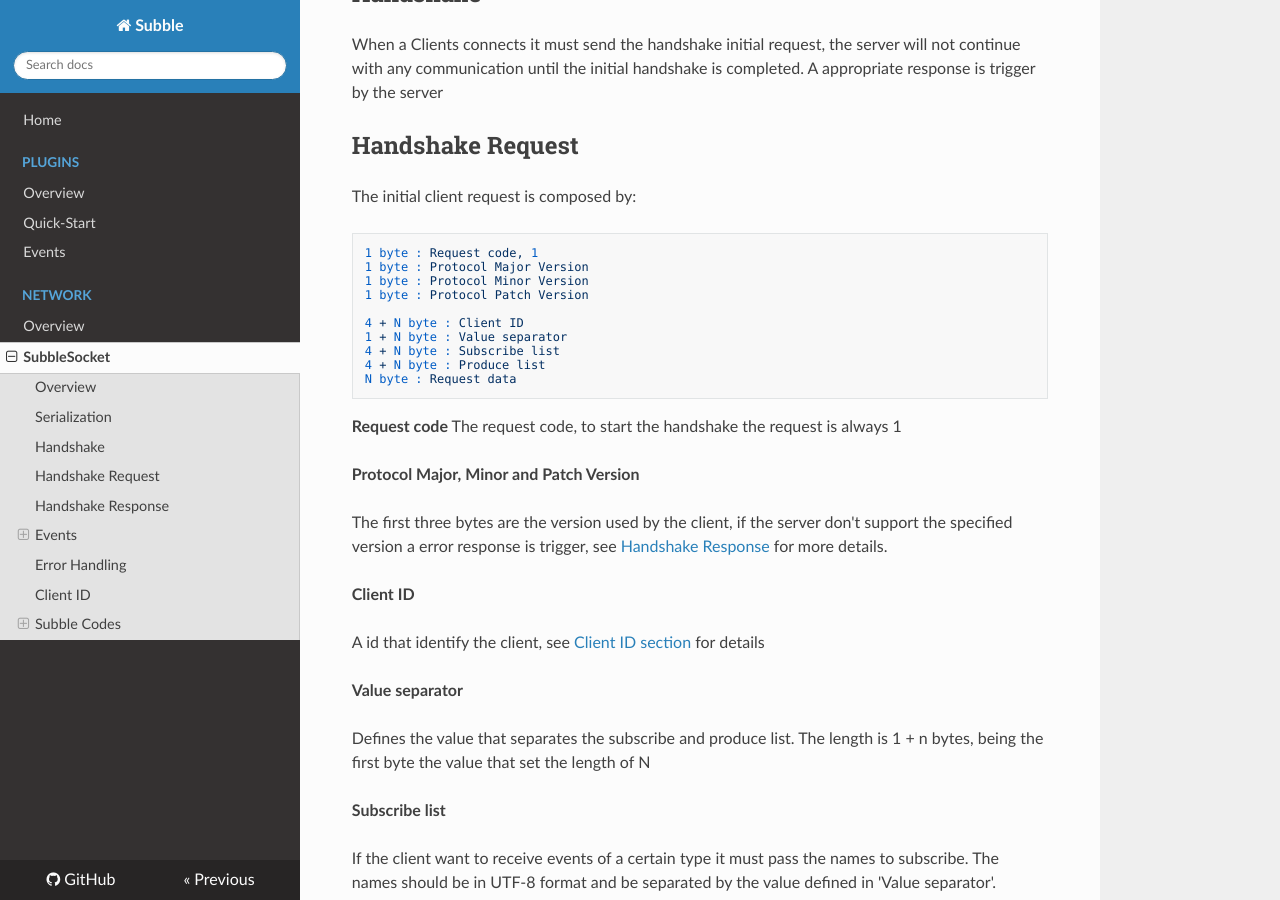
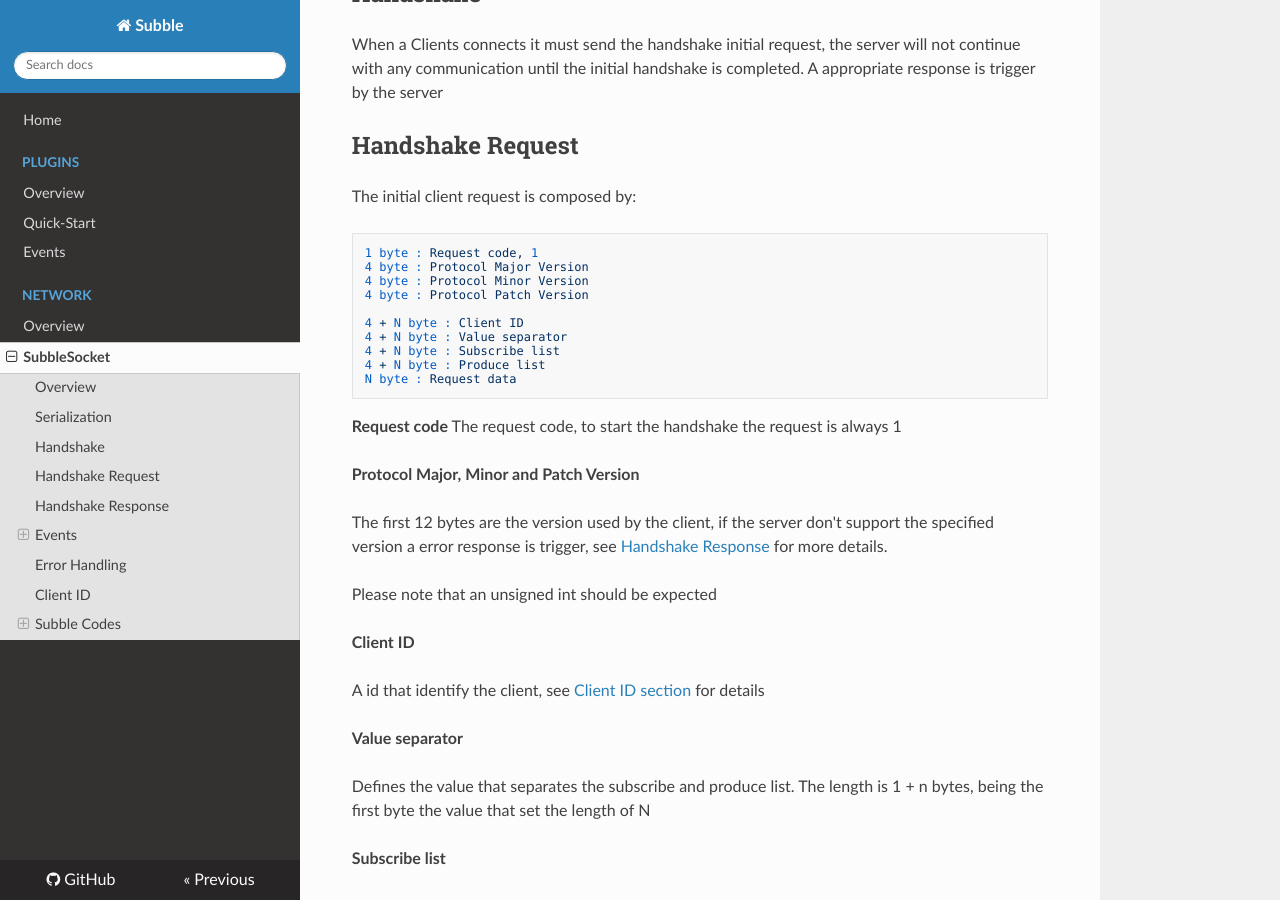
Before and after one commit to Subble/Subble, an MkDocs documentation site: the page built from docs/network/subble-socket/1.0.0/index.md, in a window 1280 px wide and 900 px high, scrolled down 1087 px. Built offline with MkDocs 1.6.1, drawn with Linux system fonts in a browser that asks for light colours; nearby versions of some CDN libraries; old or Windows-style settings are respelled for this version of MkDocs; some of the changed text lies outside the part shown.

Commit message:
Updated Documentation for Socket protocol

```diff
--- a/docs/network/subble-socket/1.0.0/index.md
+++ b/docs/network/subble-socket/1.0.0/index.md
@@ -41,12 +41,12 @@ When a Clients connects it must send the handshake initial request, the server w
 The initial client request is composed by:
 
     1 byte : Request code, 1
-    1 byte : Protocol Major Version
-    1 byte : Protocol Minor Version
-    1 byte : Protocol Patch Version
+    4 byte : Protocol Major Version
+    4 byte : Protocol Minor Version
+    4 byte : Protocol Patch Version
 
     4 + N byte : Client ID
-    1 + N byte : Value separator
+    4 + N byte : Value separator
     4 + N byte : Subscribe list
     4 + N byte : Produce list
     N byte : Request data
@@ -56,8 +56,10 @@ The request code, to start the handshake the request is always 1
 
 **Protocol Major, Minor and Patch Version**
 
-The first three bytes are the version used by the client, if the server don't support the specified version a error response is trigger,
+The first 12 bytes are the version used by the client, if the server don't support the specified version a error response is trigger,
 see [Handshake Response](#handshake-response) for more details.
+
+Please note that an unsigned int should be expected
 
 **Client ID**
 
@@ -136,8 +138,8 @@ The client is able to produce events, at every request to create an event the se
 To create an event the client must do a request with the following structure:
 
     1 byte: request code, 27
+    1 byte: Serialization format
     4 + N byte: Client ID
-    1 byte: Serialization format
     4 + N byte: Event type name
     4 + N byte: Payload
     N byte: Request Data
```
